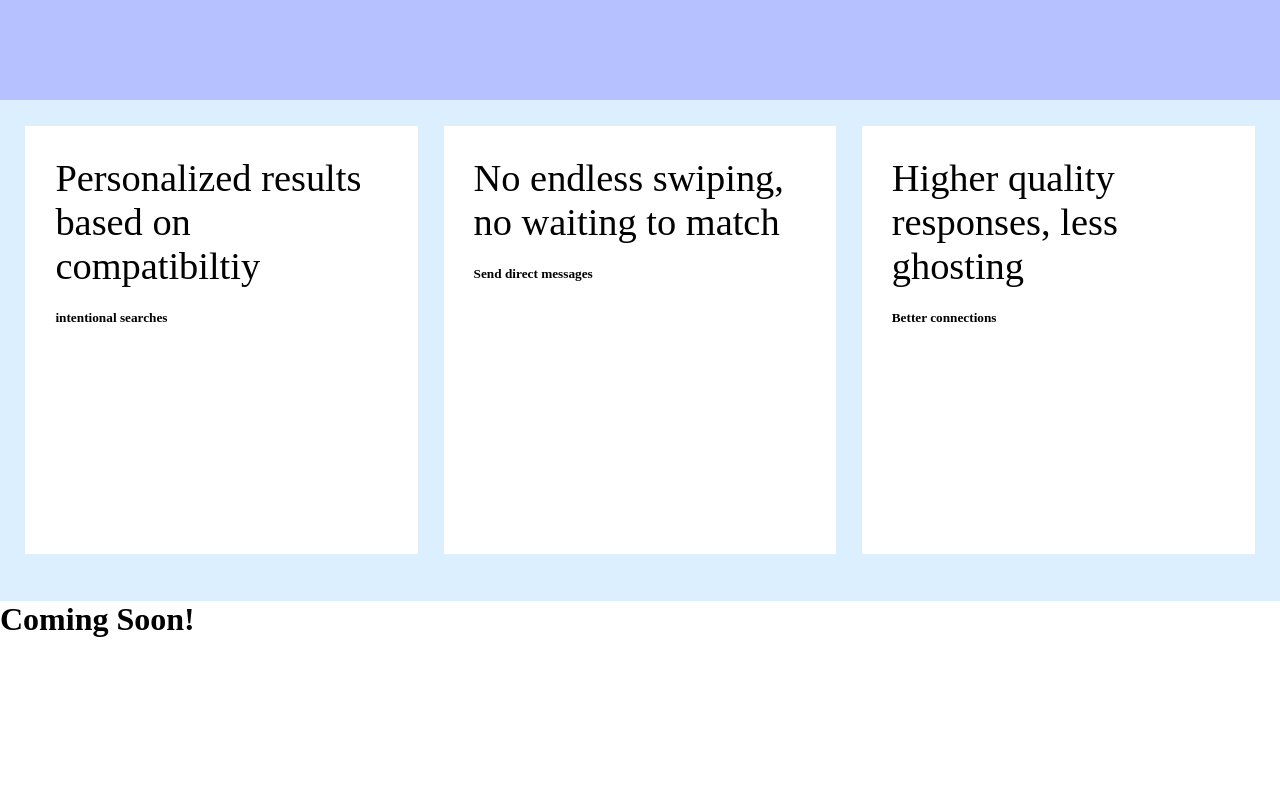
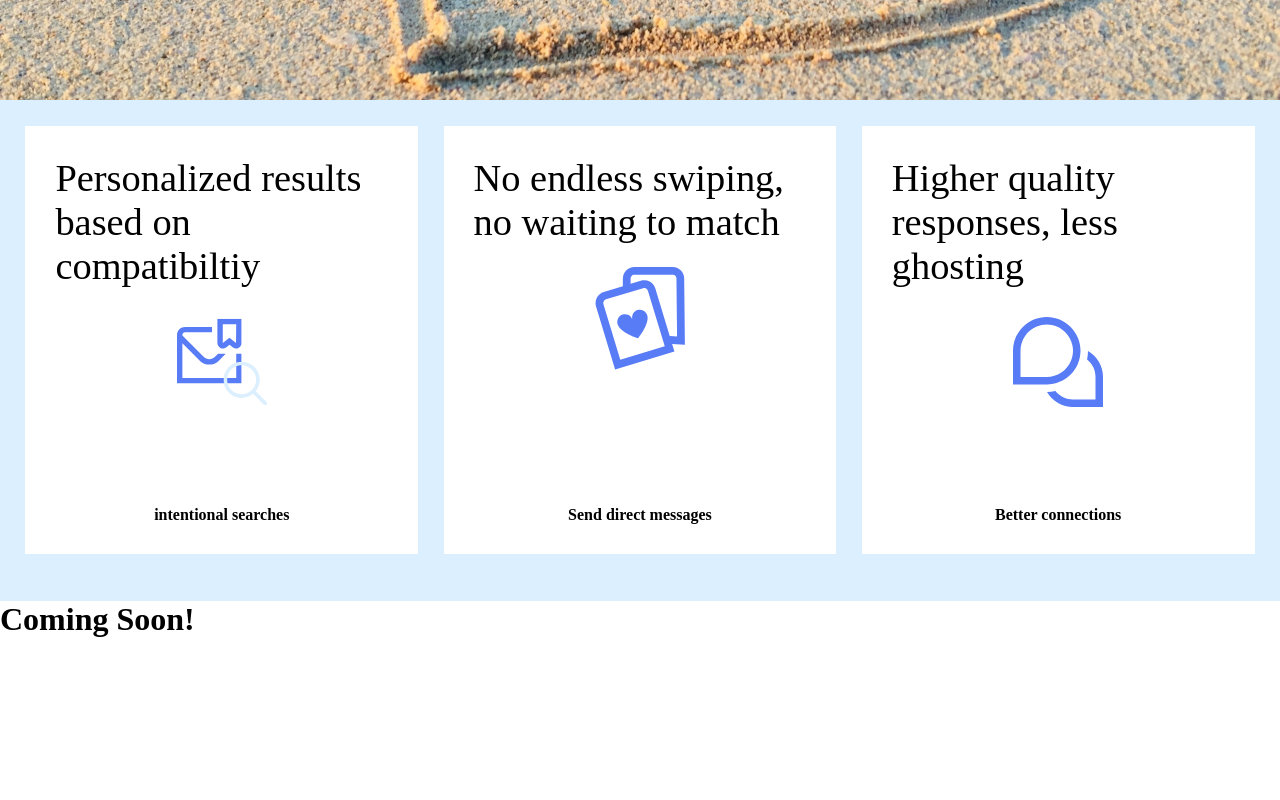
Before and after one commit to anyahsu280/feather-landing-page, a plain HTML site: page index.html in a window 1280 px wide. Shown: the part 700-1500 px from the top of the page. Drawn offline with Linux system fonts and the light colour scheme.

Commit message:
Add image assets to html and supportive styling

```diff
--- a/index.html
+++ b/index.html
@@ -8,18 +8,24 @@
     <div class="tile-container">
         <div class="tile">
             <p>Personalized results based on compatibiltiy</p>
-
-            <h5>intentional searches</h5>
+            <img src="./assets/envelope&magglass.svg" />
+            <div class="tile-footer">
+                <h5>intentional searches</h5>
+            </div>
         </div>
         <div class="tile">
             <p>No endless swiping, no waiting to match</p>
-
-            <h5>Send direct messages</h5>
+            <img src="./assets/betterheartcard.svg" />
+            <div class="tile-footer">
+                <h5>Send direct messages</h5>
+            </div>
         </div>
         <div class="tile">
             <p>Higher quality responses, less ghosting</p>
-
-            <h5>Better connections</h5>
+            <img src="./assets/chatbubbles.svg" />
+            <div class="tile-footer">
+                <h5>Better connections</h5>
+            </div>
         </div>
     </div>
     <div class="coming-soon-container">
--- a/styles/main.css
+++ b/styles/main.css
@@ -9,7 +9,8 @@ body {
     display: flex;
     align-items: center;
     justify-content: center;
-    background-color: rgba(181 194 255);
+    background-image: url('../assets/bestbeachpic.jpg');
+    background-size: cover;
     margin: 0;
 }
 
@@ -28,7 +29,19 @@ body {
     width: 100%;
 }
 
+.tile-footer {
+    position: relative;
+    width: 100%;
+    flex-grow: 1;
+    display: flex;
+    align-items: center;
+    flex-direction: column;
+}
+
 .tile {
+    display: flex;
+    flex-direction: column;
+    align-items: center;
     height: 46vh;
     width: 26vw;
     max-width: 500px;
@@ -43,8 +56,23 @@ body {
     font-size: 240%;
 }
 
+.tile img {
+    height: 120px;
+    width: 90px;
+    margin-top: 14px;
+}
+
+.tile h5 {
+    position: absolute;
+    font-size: 16px;
+    font-weight: 700;
+    text-align: center;
+    bottom: 0px;
+    margin: 0;
+}
+
 .coming-soon-container {
     height: 50vh;
-    margin-bottom: 100px;
+    margin-bottom: 4%;
     background-color: white;
 }
```
